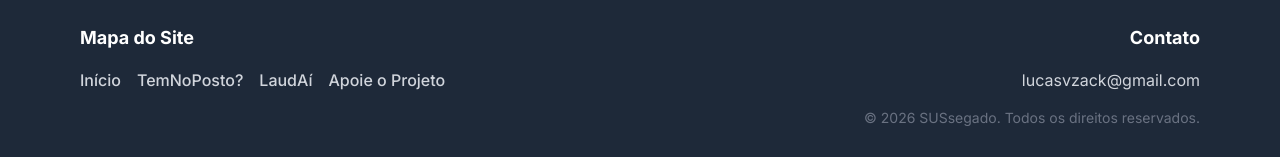
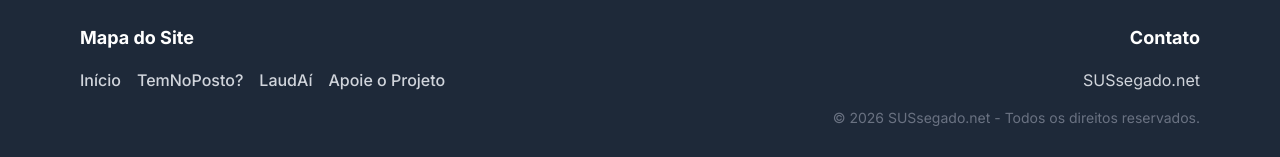
Before and after one commit to lucasvzack-sys/001, a React (Vite) app: page / in a window 1280 px wide. Shown: the part 1084-1241 px from the top of the page. Built offline with nearby package versions, Linux system fonts and the light colour scheme.

Commit message:
Update Footer.tsx

```diff
--- a/src/components/Footer.tsx
+++ b/src/components/Footer.tsx
@@ -27,11 +27,11 @@ export default function Footer({ onNavigate }: FooterProps) {
           <h3 className="text-lg font-bold text-white mb-4">Contato</h3>
           <p className="mb-2">
             <a href="mailto:lucasvzack@gmail.com" className="hover:text-white transition-colors">
-              lucasvzack@gmail.com
+              SUSsegado.net
             </a>
           </p>
           <p className="text-sm text-gray-500 mt-4">
-            © {new Date().getFullYear()} SUSsegado. Todos os direitos reservados.
+            © {new Date().getFullYear()} SUSsegado.net - Todos os direitos reservados.
           </p>
         </div>
       </div>
```
